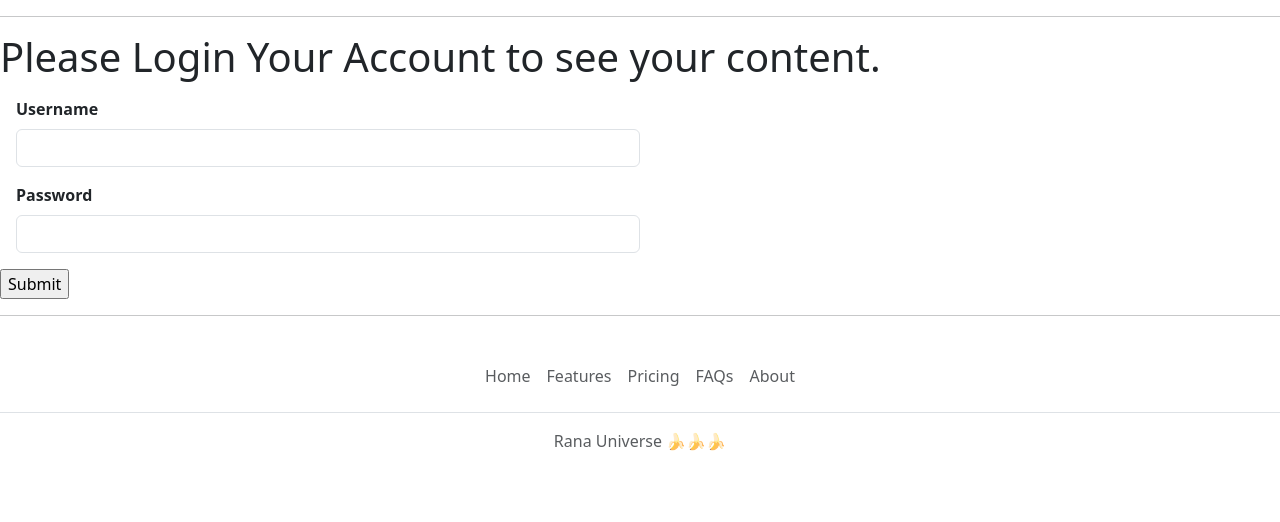
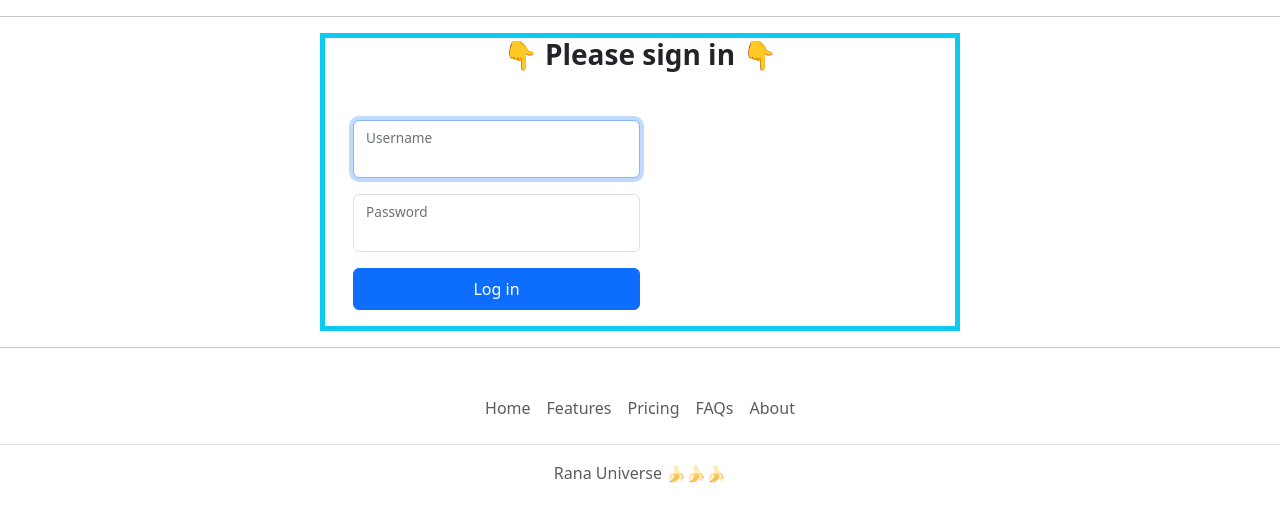
Before and after one commit to RanaUniverse/wishlist_web_app, a Python web app: template blueprints/auth/templates/auth/login_page.html in a window 1280 px wide. Shown: the part 78-600 px from the top of the page. Run offline with Jinja, Linux system fonts and the light colour scheme; the template is opened without the code that fills it, so the values that code supplies are empty, except form fields; form fields are guessed from the names that the template uses.

Commit message:
Now i have added a autofocus thing on the username or passwrod field, and also i added the bs5 design to the login page, and after register when user will go to login page the username will prefill there.

```diff
--- a/blueprints/auth/templates/auth/login_page.html
+++ b/blueprints/auth/templates/auth/login_page.html
@@ -2,6 +2,8 @@
 This is the file to shows the login page to the user
 blueprints/auth/templates/auth/login_page.html
 form = loginform i will pass here
+focus_password
+I use this to focus on password or username field
 #}
 
 {% extends 'base_file.html' %}
@@ -11,29 +13,65 @@ Let's Login Your Account
 {% endblock %}
 
 {% block my_content %}
-<h1>Please Login Your Account to see your content.</h1>
 
+
+
+
+<div class="
+container
+border border-5 border-info
+w-50
+">
     <form action="" method="post">
 
         {{ form.hidden_tag() }}
 
-    <div class="m-3">
-        {{ form.username.label(class="form-label fw-bold") }}
+        <h1 class="h3 mb-5 fw-bold text-center">👇 Please sign in 👇</h1>
+
+        <div class="m-3 form-floating">
+
+            {% if focus_password %}
             {{ form.username(class="form-control w-50") }}
+            {% else %}
+            {{ form.username(class="form-control w-50", autofocus=True) }}
+            {% endif %}
+
+            {{ form.username.label() }}
         </div>
 
-    <div class="m-3">
-        {{ form.password.label(class="form-label fw-bold") }}
+        <div class="m-3 form-floating">
+
+            {% if focus_password %}
+            {{ form.password(class="form-control w-50", autofocus=True) }}
+            {% else %}
             {{ form.password(class="form-control w-50") }}
+            {% endif %}
+
+            {{ form.password.label() }}
         </div>
 
-    {{ form.submit() }}
+        <!-- {{ form.submit() }} -->
+        <div class="m-3">
+            <button class="btn btn-primary w-50 py-2" type="submit">Log in</button>
+        </div>
+
+
+    </form>
+</div>
 
 
 
 
 
 
-</form>
+
+
+
+
+
+
+
+
+
 
 {% endblock %}
```
Also changed, not shown: blueprints/auth/routes.py (+25 -6 lines), blueprints/auth/templates/auth/register_page.html (+10 -0 lines). Lines whose indentation alone changed are shown as unchanged.
